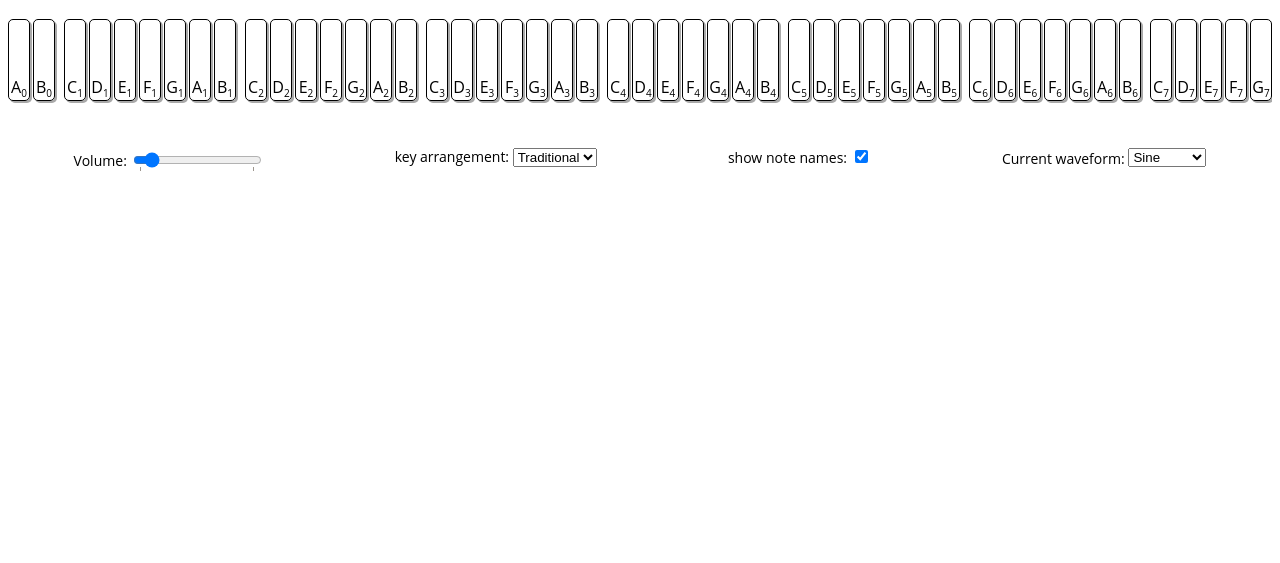
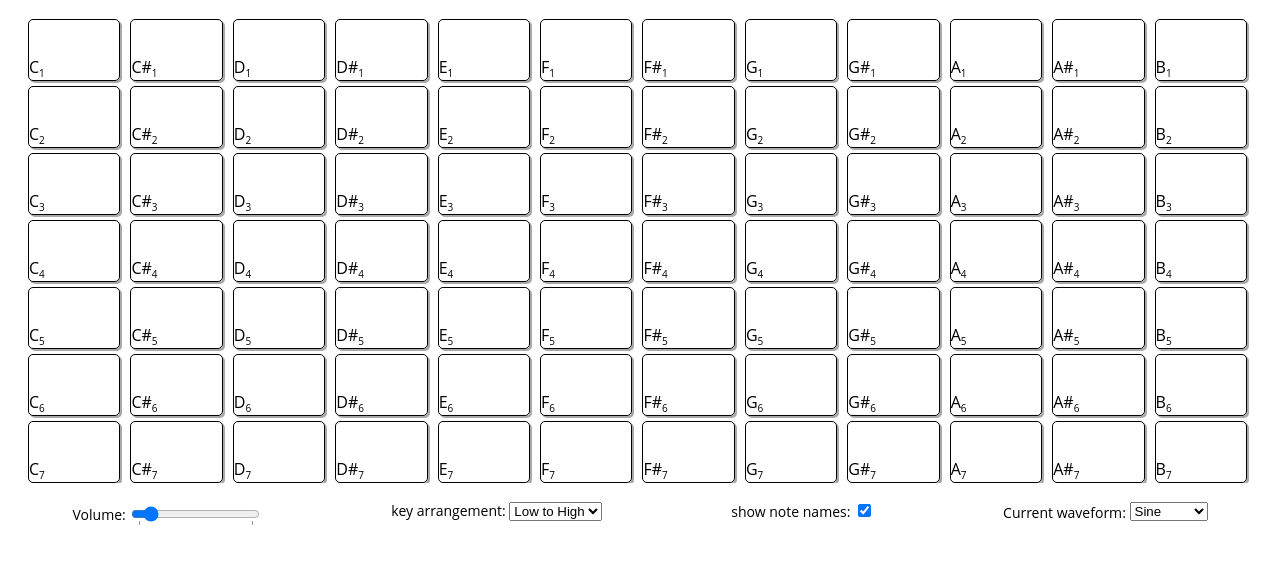
Before and after one commit to RussellSnyder/Zawinul-Keyboard, a plain HTML site: page index.html in a window 1280 px wide. Shown: the part 61-624 px from the top of the page. Drawn offline with Linux system fonts and the light colour scheme.

Commit message:
working with touch interface

```diff
--- a/index.html
+++ b/index.html
@@ -32,7 +32,8 @@
       <div class="keyarrangement-container">
         <span>key arrangement: </span>
         <select name="keyArrangement">
-          <option value="traditional" selected>Traditional</option>
+          <option value="low-to-high" selected>Low to High</option>
+          <option value="high-to-low" selected>High to Low</option>
           <option value="random">Random</option>
         </select>
       </div>
--- a/index.js
+++ b/index.js
@@ -3,11 +3,13 @@ document.addEventListener("DOMContentLoaded", function () {
   const oscList = [];
   let mainGainNode = null;
   let showNoteNames = true;
+  let keyArrangement = "low-to-high";
   const $keyboard = document.querySelector(".keyboard");
-  const wavePicker = document.querySelector("select[name='waveform']");
-  const keyArrangement = document.querySelector(
+  const $wavePicker = document.querySelector("select[name='waveform']");
+  const $keyArrangement = document.querySelector(
     "select[name='keyArrangement']"
   );
+  $keyArrangement.value = keyArrangement;
   const $showNoteNames = document.querySelector("input[name='shownotenames']");
   $showNoteNames.checked = showNoteNames;
   const volumeControl = document.querySelector("input[name='volume']");
@@ -15,41 +17,52 @@ document.addEventListener("DOMContentLoaded", function () {
   let sineTerms = null;
   let cosineTerms = null;
   function createNoteTable() {
-    const noteFreq = [
-      { A: 27.5, "A#": 29.13523509488062, B: 30.867706328507754 },
+    let freqTable = [
       {
-        C: 32.70319566257483,
-        "C#": 34.64782887210901,
-        D: 36.70809598967595,
-        "D#": 38.89087296526011,
-        E: 41.20344461410874,
-        F: 43.65352892912549,
-        "F#": 46.2493028389543,
-        G: 48.99942949771866,
-        "G#": 51.91308719749314,
-        A: 55,
-        "A#": 58.27047018976124,
-        B: 61.73541265701551,
+        noteName: "C",
+        freq: 32.70319566257483,
+        octave: 1,
       },
+      {
+        noteName: "C#",
+        freq: 34.64782887210901,
+        octave: 1,
+      },
+      { noteName: "D", freq: 36.70809598967595, octave: 1 },
+      { noteName: "D#", freq: 38.89087296526011, octave: 1 },
+      { noteName: "E", freq: 41.20344461410874, octave: 1 },
+      { noteName: "F", freq: 43.65352892912549, octave: 1 },
+      { noteName: "F#", freq: 46.2493028389543, octave: 1 },
+      { noteName: "G", freq: 48.99942949771866, octave: 1 },
+      { noteName: "G#", freq: 51.91308719749314, octave: 1 },
+      { noteName: "A", freq: 55, octave: 1 },
+      { noteName: "A#", freq: 58.27047018976124, octave: 1 },
+      { noteName: "B", freq: 61.73541265701551, octave: 1 },
     ];
+
+    const completeOctave = [...freqTable].filter((e) => e.octave === 1);
+
     for (let octave = 2; octave <= 7; octave++) {
-      noteFreq.push(
-        Object.fromEntries(
-          Object.entries(noteFreq[octave - 1]).map(([key, freq]) => [
-            key,
-            freq * 2,
-          ])
-        )
-      );
+      const nextOctave = completeOctave.map((event, i) => {
+        return {
+          octave,
+          freq: freqTable[freqTable.length + i - 12].freq * 2,
+          noteName: event.noteName,
+        };
+      });
+
+      freqTable = [...freqTable, ...nextOctave];
     }
-    noteFreq.push({ C: 4186.009044809578 });
-    return noteFreq;
+
+    return freqTable;
   }
+
   function setup() {
     const noteFreq = createNoteTable();
 
     volumeControl.addEventListener("change", changeVolume);
     $showNoteNames.addEventListener("change", toggleShowNoteNames);
+    $keyArrangement.addEventListener("change", setKeyArrangement);
 
     mainGainNode = audioContext.createGain();
     mainGainNode.connect(audioContext.destination);
@@ -60,18 +73,17 @@ document.addEventListener("DOMContentLoaded", function () {
     // into a <div> of class "octave".
     $keyboard.replaceChildren();
 
-    noteFreq.forEach((keys, idx) => {
-      const keyList = Object.entries(keys);
-      const octaveElem = document.createElement("div");
-      octaveElem.className = "octave";
+    let noteSequence = noteFreq;
 
-      keyList.forEach((key) => {
-        if (key[0].length === 1) {
-          octaveElem.appendChild(createKey(key[0], idx, key[1]));
-        }
-      });
+    switch (keyArrangement) {
+      case "random":
+        shuffle(noteSequence);
+      case "high-to-low":
+        noteSequence = noteFreq.reverse();
+    }
 
-      $keyboard.appendChild(octaveElem);
+    noteSequence.forEach(({ noteName, octave, freq }, idx) => {
+      $keyboard.appendChild(createKey(noteName, octave, freq));
     });
 
     document
@@ -114,7 +126,7 @@ document.addEventListener("DOMContentLoaded", function () {
     const osc = audioContext.createOscillator();
     osc.connect(mainGainNode);
 
-    const type = wavePicker.options[wavePicker.selectedIndex].value;
+    const type = $wavePicker.options[$wavePicker.selectedIndex].value;
 
     if (type === "custom") {
       osc.setPeriodicWave(customWaveform);
@@ -158,6 +170,11 @@ document.addEventListener("DOMContentLoaded", function () {
     showNoteNames = !showNoteNames;
     setup();
   }
+  function setKeyArrangement(event) {
+    console.log(event);
+    keyArrangement = event.target.value;
+    setup();
+  }
   const synthKeys = document.querySelectorAll(".key");
   // prettier-ignore
   const keyCodes = [
@@ -186,5 +203,20 @@ document.addEventListener("DOMContentLoaded", function () {
   addEventListener("keydown", keyNote);
   addEventListener("keyup", keyNote);
 
-  // Your code goes here
+  function shuffle(array) {
+    let currentIndex = array.length;
+
+    // While there remain elements to shuffle...
+    while (currentIndex != 0) {
+      // Pick a remaining element...
+      let randomIndex = Math.floor(Math.random() * currentIndex);
+      currentIndex--;
+
+      // And swap it with the current element.
+      [array[currentIndex], array[randomIndex]] = [
+        array[randomIndex],
+        array[currentIndex],
+      ];
+    }
+  }
 });
--- a/styles.css
+++ b/styles.css
@@ -2,15 +2,18 @@
   overflow-x: scroll;
   overflow-y: hidden;
   max-width: 1660px;
-  height: 110px;
   white-space: nowrap;
   margin: 10px auto;
 }
 
 .keyboard {
   width: auto;
-  padding: 0;
-  margin: 0;
+  padding: 0 20px;
+  margin: auto;
+  display: grid;
+  justify-content: center;
+  gap: 5px;
+  grid-template-columns: repeat(12, 1fr);
 }
 
 .key {
@@ -18,13 +21,13 @@
   font: 16px "Open Sans", "Lucida Grande", "Arial", sans-serif;
   border: 1px solid black;
   border-radius: 5px;
-  width: 20px;
-  height: 80px;
+  min-width: 40px;
+  height: 60px;
   text-align: center;
   box-shadow: 2px 2px darkgray;
-  display: inline-block;
+  display: block;
   position: relative;
-  margin-right: 3px;
+  margin-right: 5px;
   user-select: none;
   -moz-user-select: none;
   -webkit-user-select: none;
@@ -35,7 +38,6 @@
   position: absolute;
   bottom: 0;
   text-align: center;
-  width: 100%;
   pointer-events: none;
 }
 
@@ -52,11 +54,6 @@
 .active {
   background-color: black;
   color: white;
-}
-
-.octave {
-  display: inline-block;
-  padding-right: 6px;
 }
 
 .settingsBar {
```
